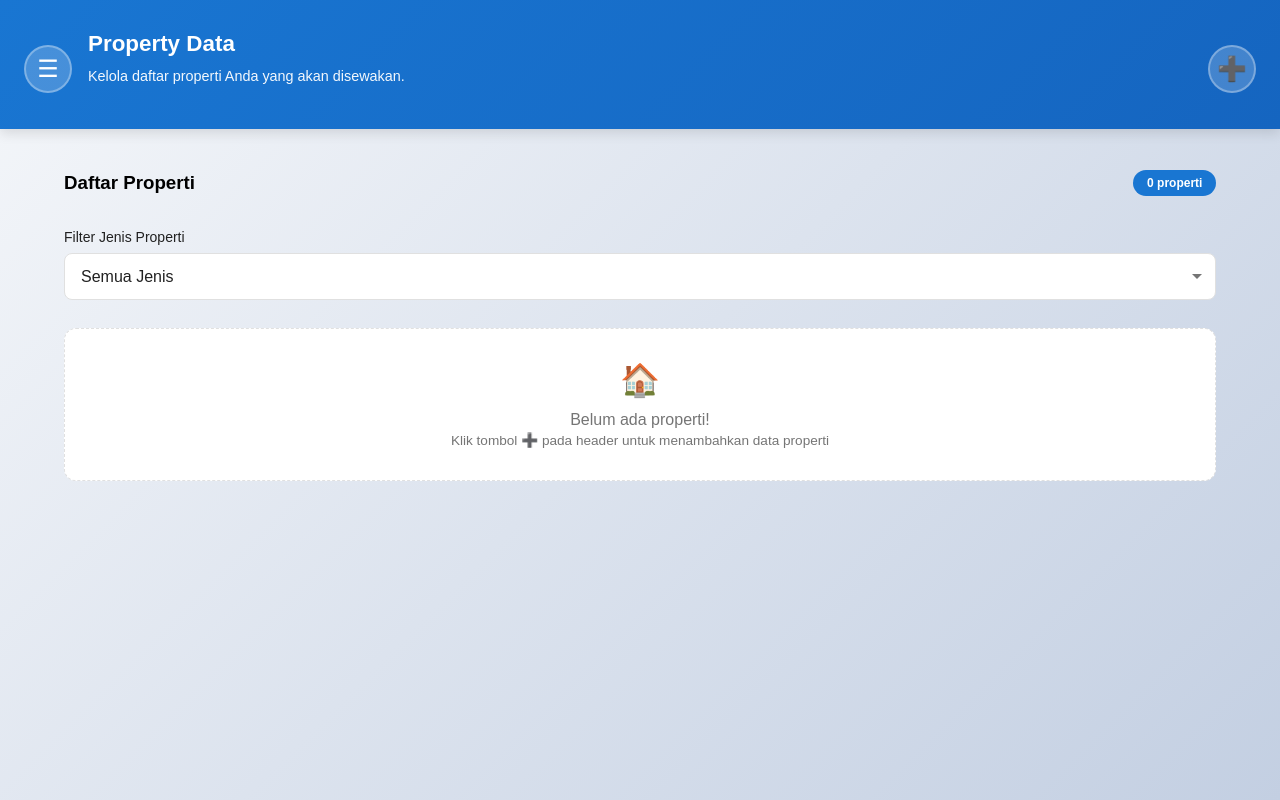
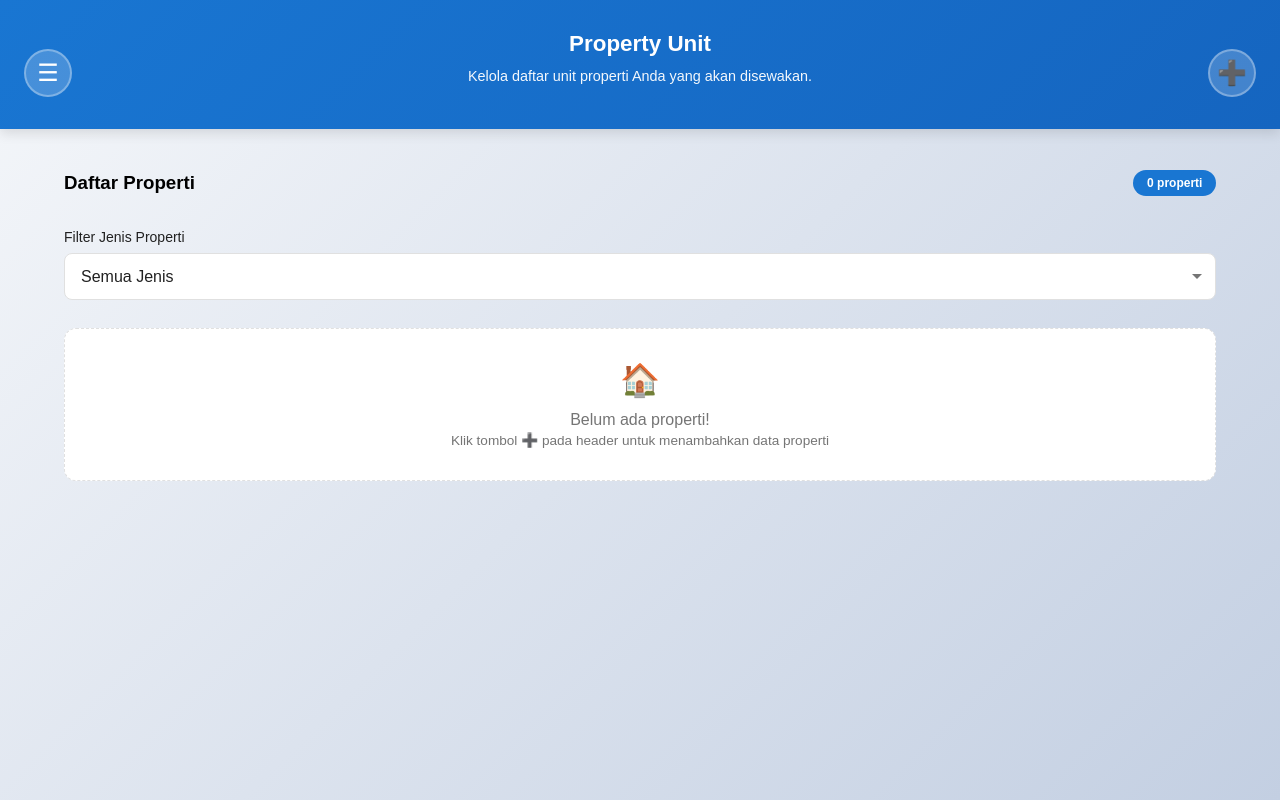
Before and after one commit to itskills30-master/property-notes, a website: page public/unit.html in a window 1280 px wide. Drawn offline with Linux system fonts and the light colour scheme.

Commit message:
update unit.html

```diff
--- a/public/css/unit.css
+++ b/public/css/unit.css
@@ -46,14 +46,14 @@
 
   .unit-header-content {
     display: flex;
-    justify-content: space-between;
-    align-items: flex-start;
+    align-items: center;
     gap: 1rem;
   }
 
   .unit-header-title {
     flex: 1;
     margin: 0;
+    text-align: center;
   }
 
   .unit-header-title h1,
--- a/public/lang/en.json
+++ b/public/lang/en.json
@@ -2,7 +2,7 @@
     "welcome_title": "Welcome",
     "welcome_desc": "Manage your rental properties easily",
     "welcome_button": "Enter",
-    "unit_title": "Property Data",
+    "unit_title": "Property Unit",
     "property_name": "Property Name",
     "property_type": "Property Type",
     "save": "Save"
--- a/public/lang/id.json
+++ b/public/lang/id.json
@@ -2,7 +2,7 @@
     "welcome_title": "Selamat Datang",
     "welcome_desc": "Catat dan kelola properti sewa Anda",
     "welcome_button": "Masuk",
-    "unit_title": "Data Properti",
+    "unit_title": "Unit Properti",
     "property_name": "Nama Properti",
     "property_type": "Jenis Properti",
     "save": "Simpan"
--- a/public/sw.js
+++ b/public/sw.js
@@ -1,4 +1,4 @@
-const CACHE_NAME = "property-notes-v11"; // 🔥 GANTI SETIAP UPDATE
+const CACHE_NAME = "property-notes-v12"; // 🔥 GANTI SETIAP UPDATE
 const ASSETS = [
   "/",
   "/index.html",
--- a/public/unit.html
+++ b/public/unit.html
@@ -34,7 +34,7 @@
       </button>
       <div class="unit-header-title">
         <h4 data-i18n="unit_title">Unit Properti</h4>
-        <p class="unit-header-subtitle">Kelola daftar properti Anda yang akan disewakan.</p>
+        <p class="unit-header-subtitle">Kelola daftar unit properti Anda yang akan disewakan.</p>
       </div>
       <button id="openFormBtn" class="unit-header-add-btn" aria-label="Tambah Properti">
         <span class="unit-header-add-icon">➕</span>
```
Also changed, not shown: vercel.json.
